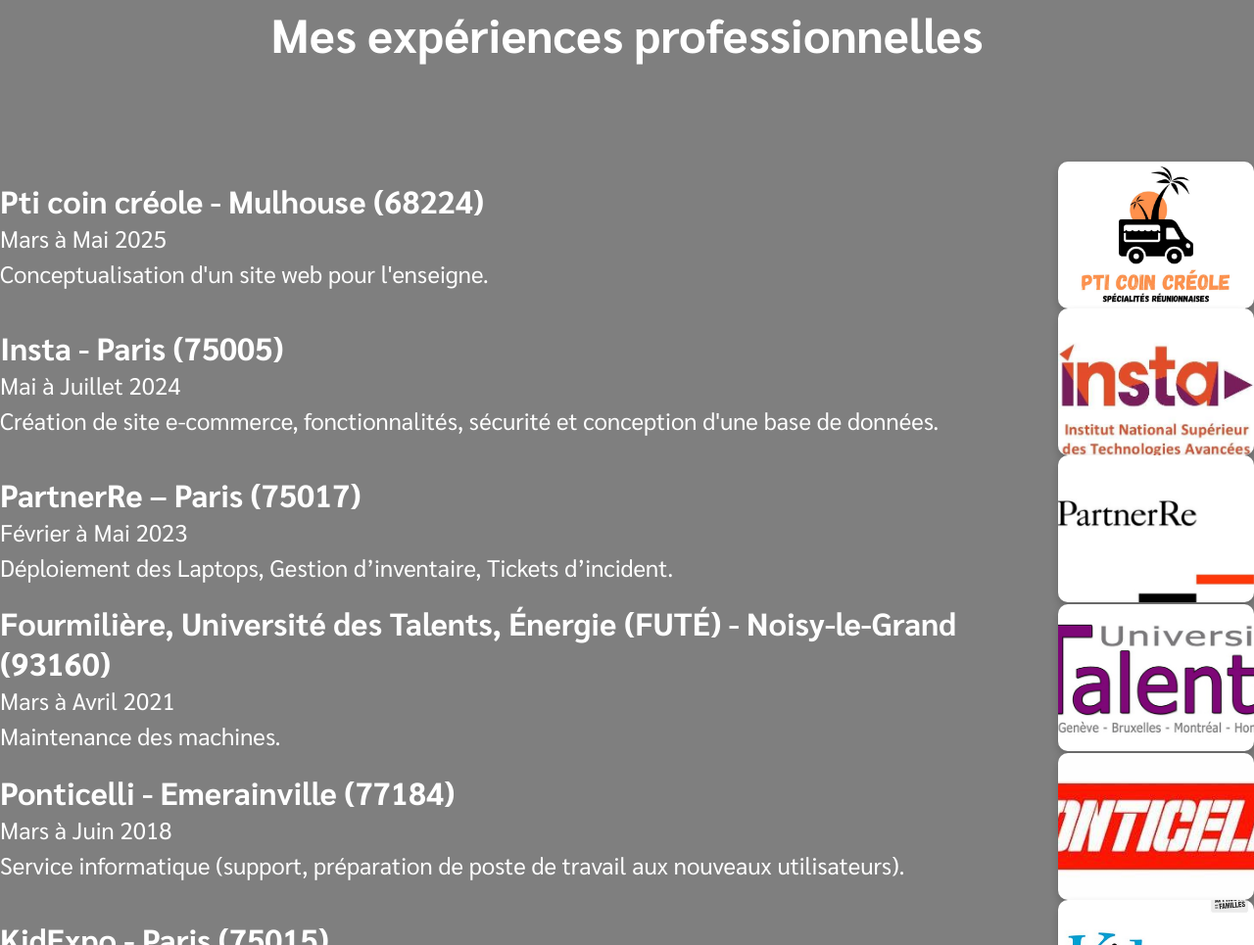
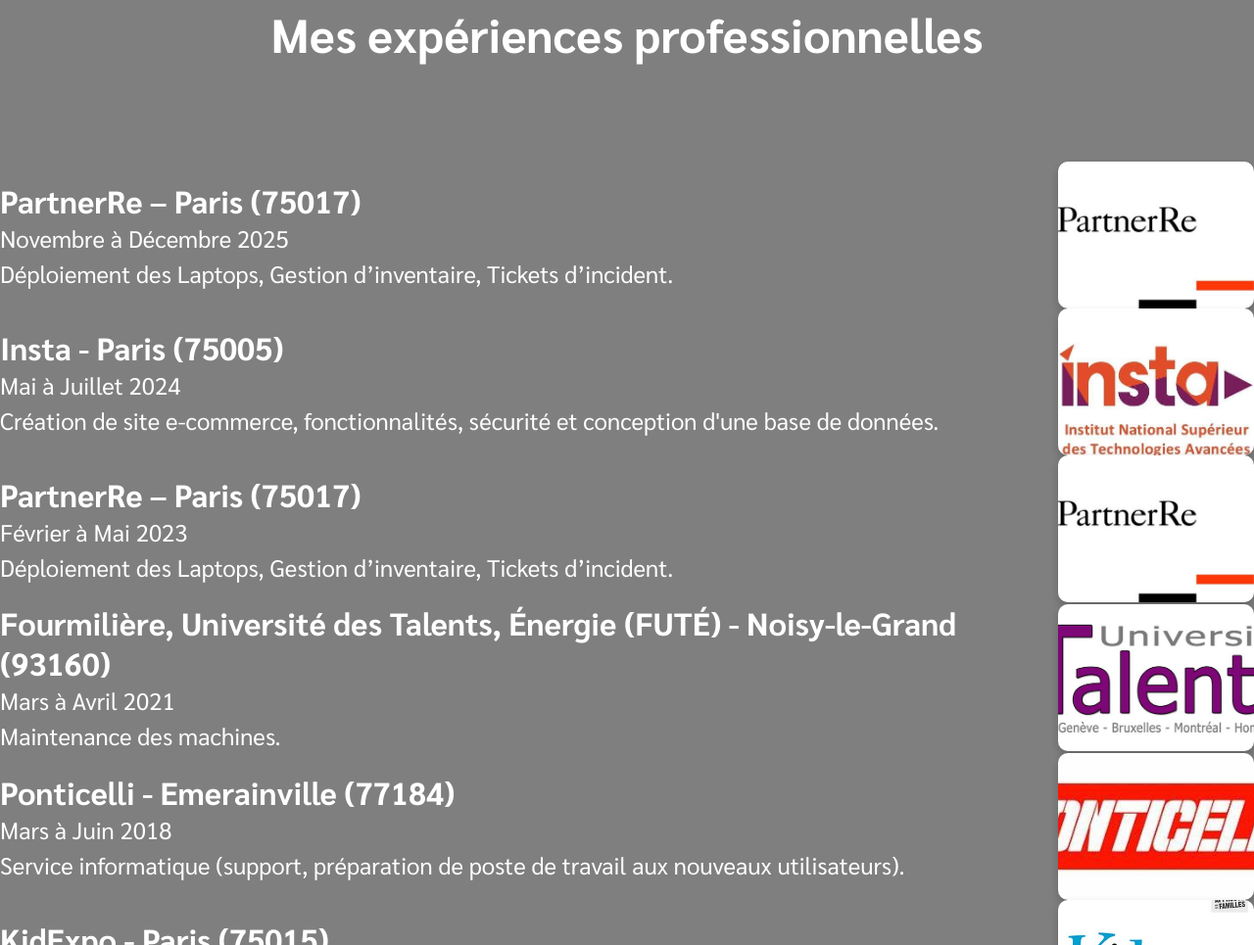
Before and after one commit to Walabii/Portfolio-GitHub-BT, a plain HTML site: page index.html in a window 1280 px wide. Shown: the part 1754-2719 px from the top of the page at 98% size. Drawn offline with Linux system fonts and the light colour scheme.

Commit message:
Update index.html

```diff
--- a/index.html
+++ b/index.html
@@ -62,11 +62,11 @@
             <div class="experience-list">
                 <div class="experience">
                     <div class="experience-text">
-                        <h3>Pti coin créole - Mulhouse (68224)</h3>
-                        <p class="date">Mars à Mai 2025</p>
-                        <p>Conceptualisation d'un site web pour l'enseigne.</p>
+                        <h3>PartnerRe – Paris (75017)</h3>
+                        <p class="date">Novembre à Décembre 2025</p>
+                        <p>Déploiement des Laptops, Gestion d’inventaire, Tickets d’incident.</p>
                     </div>
-                    <img src="img/pticoincreole.jpg" alt="Pti Coin Créole">
+                    <img src="img/partnerre-logo.jpg" alt="PartnerRe">
                 </div>
 
                 <div class="experience reverse">
```
